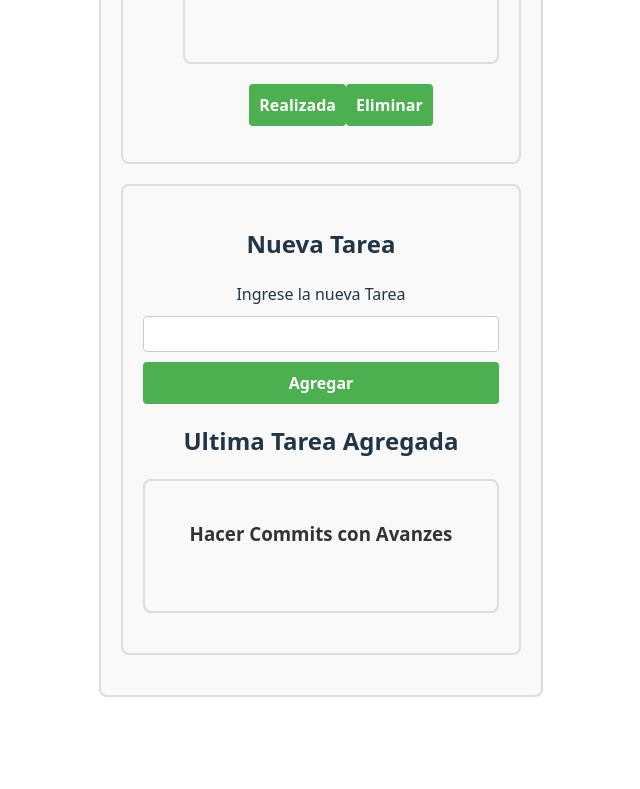
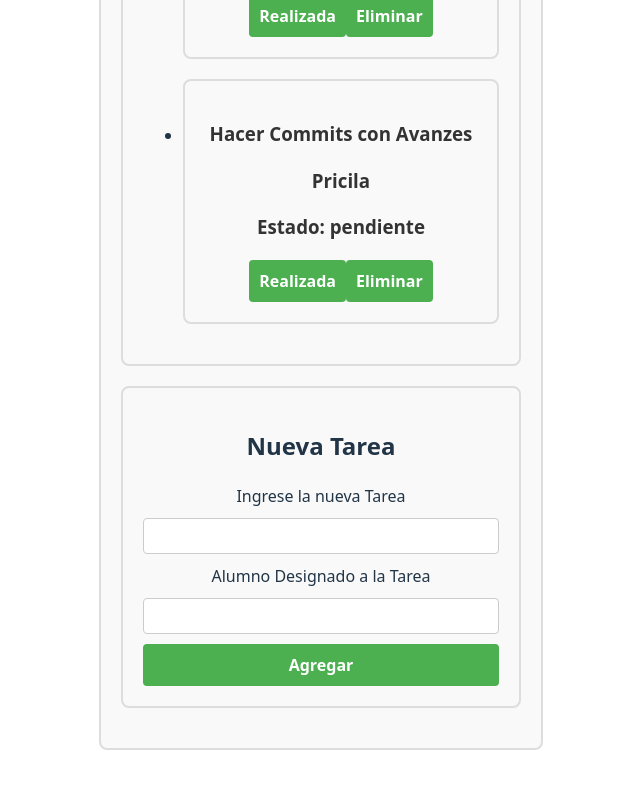
Before and after one commit to juanjujuy/pv_tp3_grupo11, a React (Vite) app: page / in a window 1280 px wide. Shown: the part 3777-4566 px from the top of the page, without its empty margins (319-959 px from the left). Before the commit the page ends 4526 px from the top, so only its background shows below. Built offline with nearby package versions, Linux system fonts and the light colour scheme.

Commit message:
Agregando funcionalidad a los botones y atributos a objeto tarea. Juan Lamas

```diff
--- a/src/assets/components/Tareas.jsx
+++ b/src/assets/components/Tareas.jsx
@@ -6,11 +6,14 @@ import TaskInput from "./TaskInput";
 import '../css/TaskInput.css';
 
 function Tareas () {
+    const [descripcion, setDescripcion] = useState('');
+    const [estado, setEstado] = useState('');
 
-    const [lista,setLista] = useState(["Crear Repositorio en GitHub",
-        "Agregar Colaboradores",
-        "Crear Rama de Trabajo",
-        "Hacer Commits con Avanzes"]);
+    const [lista,setLista] = useState([
+        {id:1,descripcion: "Crear Repositorio en GitHub",alumno:"Juan", estado: "pendiente"},
+        {id:2,descripcion: "Agregar Colaboradores", alumno:"Matias", estado: "pendiente"},
+        {id:3,descripcion: "Crear Rama de Trabajo", alumno:"Mari", estado: "pendiente"},
+        {id:4,descripcion: "Hacer Commits con Avanzes", alumno: "Pricila", estado: "pendiente"}]);
 
     return(
         <div className="task-input-container">
--- a/src/assets/components/TaskInput.jsx
+++ b/src/assets/components/TaskInput.jsx
@@ -1,5 +1,4 @@
 import { useState } from "react";
-import TaskItem from "./TaskItem";
 
 import '../css/TaskInput.css';
 
@@ -7,16 +6,35 @@ function TaskInput (props) {
 
 const [lista,setLista] = props.tareas;
 const [nuevo,setNuevo] = useState ("");
+const [alumno,setAlumno] = useState("");
+
+let contador=lista.length-1;
+
+const guardarAlumno = (event) => {
+    setAlumno(event.target.value);
+}
 
 const guardarNombre = (event) => {
     setNuevo(event.target.value);
 }
 
+const crearTarea = (descripcionTarea, alumno) => {
+    contador++;
+    return {
+        id: contador,
+        descripcion: descripcionTarea,
+        alumno: alumno,
+        estado: "pendiente"};
+}
+
 const agregarTarea = (event) => {
     event.preventDefault();
-    setLista([...lista, nuevo]);
-    console.log(nuevo);
+    const nuevaTarea = crearTarea(nuevo,alumno);
+    setLista([...lista, nuevaTarea]);
+    console.log(nuevaTarea.descripcion);
+    setAlumno("");
     setNuevo("");
+    console.log(nuevaTarea);
 
 }
 
@@ -26,10 +44,10 @@ const agregarTarea = (event) => {
             <form onSubmit={agregarTarea}>
             <label>Ingrese la nueva Tarea</label>
             <input type="text" value={nuevo} onChange={guardarNombre}/>
+            <label>Alumno Designado a la Tarea</label>
+            <input type="text" value={alumno} onChange={guardarAlumno} />
             <button type="submit">Agregar</button>
             </form>
-            <h2>Ultima Tarea Agregada</h2>
-            <TaskItem tarea={lista[lista.length-1]}></TaskItem>
         </div>
     );
 }
--- a/src/assets/components/TaskItem.jsx
+++ b/src/assets/components/TaskItem.jsx
@@ -1,11 +1,49 @@
 import { useState } from "react";
-
+import TaskList from "./TaskList";
 import '../css/TaskInput.css';
 
+
 function TaskItem (props) {
+
+    const[elemento,setElemento] = useState(props.tarea);
+    const[lista,setLista] = props.listaTareas;
+
+    const eliminar = () => {
+        console.log(elemento.id)
+        const listaEliminada = lista.filter(t => t.id !== elemento.id);
+        console.log(listaEliminada)
+        setLista(listaEliminada);
+        console.log("Tarea Eliminada")
+    }
+
+    const cambioEstado = (estado) => {
+        if(estado == "realizada") {
+            return "pendiente"
+        }
+        else {
+            return "realizada"
+        }
+    }
+
+    const realizar = (evento) => {
+        const elementoNuevo = {
+            id:elemento.id,
+            descripcion: elemento.descripcion,
+            alumno: elemento.alumno,
+            estado: cambioEstado(elemento.estado)
+        };
+        setElemento(elementoNuevo);
+        console.log("Tarea Realizada")
+    }
+
     return (
         <div className="task-input-container">
-            <h3>{props.tarea}</h3><br />
+            <h3>{elemento.descripcion}</h3>
+            <h3>{elemento.alumno}</h3>
+            <h3>Estado: {elemento.estado}</h3>
+            <button onClick={realizar}>Realizada</button>
+            <button onClick={eliminar}>Eliminar</button>
+
         </div>
     );
 }
--- a/src/assets/components/TaskList.jsx
+++ b/src/assets/components/TaskList.jsx
@@ -13,9 +13,8 @@ function TaskList (props) {
             <h3>Lista de Tareas</h3>
             <ul>
                 {lista.map((elemento,index)=> (<li key={index}>
-                    <TaskItem tarea = {elemento}></TaskItem>
-                    <button>Realizada</button>
-                    <button>Eliminar</button>
+                    <TaskItem tarea = {elemento} listaTareas={[lista,setLista]}></TaskItem>
+
                     </li>))}
             </ul>
 
```
